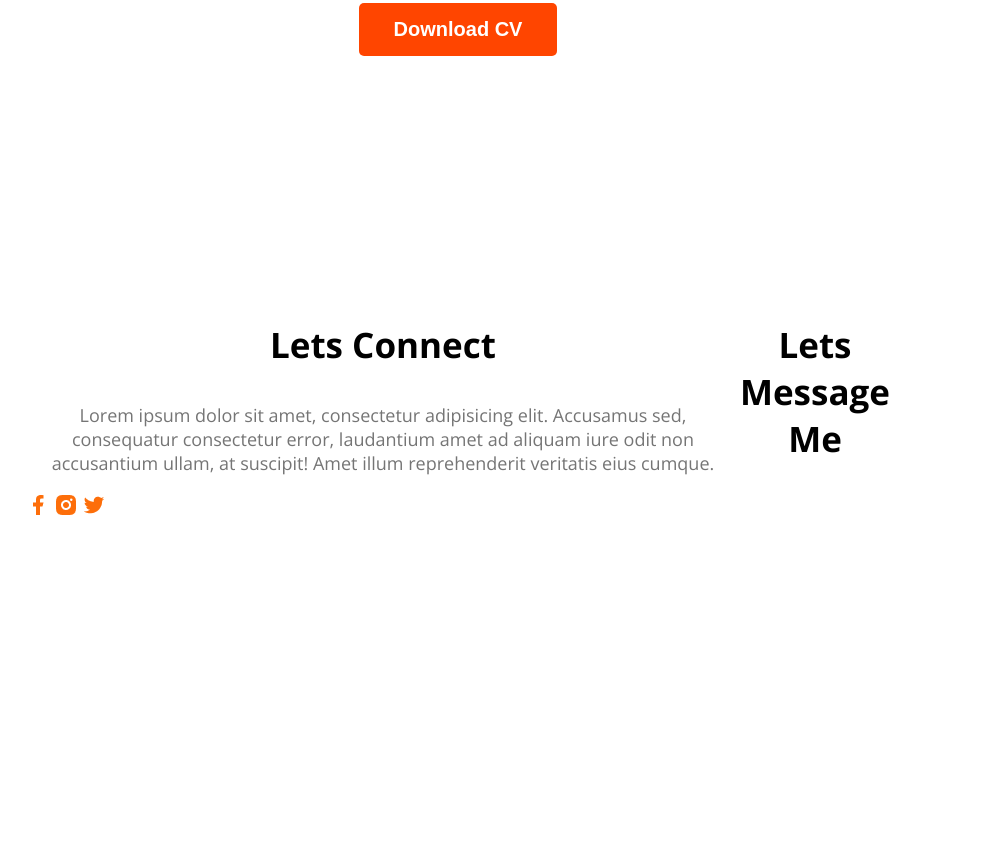
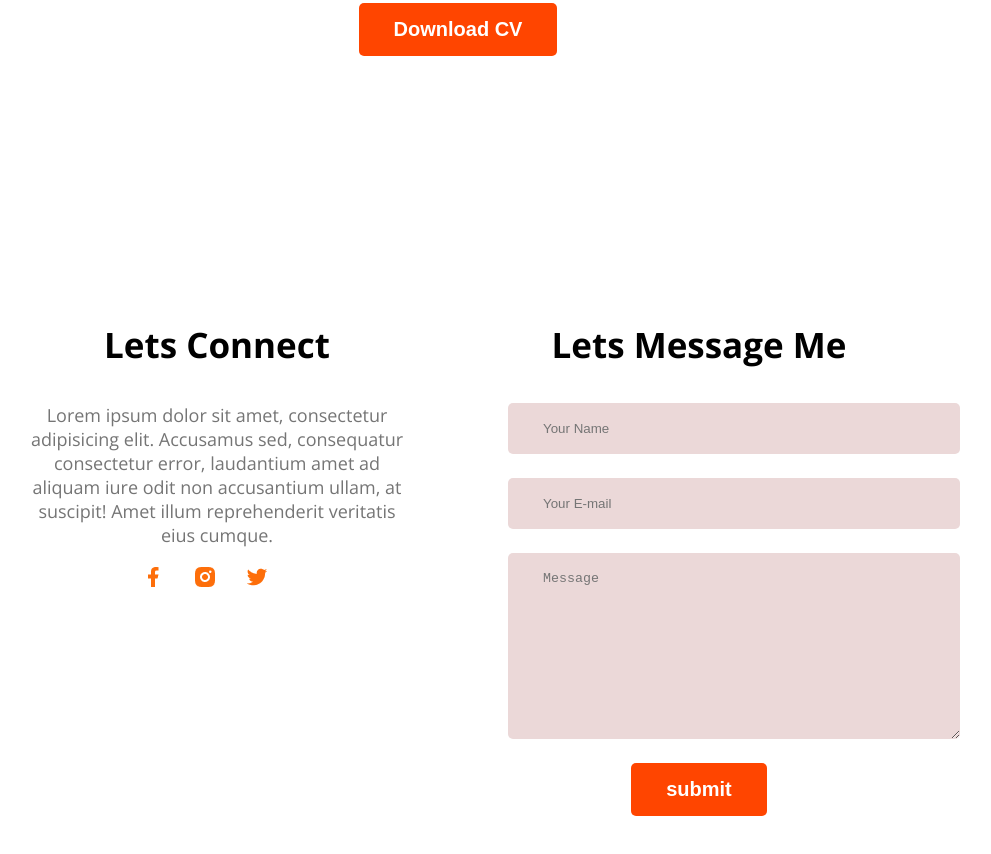
Before and after one commit to HamjaMohtadee04/portfolio, a plain HTML site: page index.html in a window 1280 px wide. Shown: the part 3080-3934 px from the top of the page, without its empty margins (182-1173 px from the left). Before the commit the page ends 3740 px from the top, so only its background shows below. Drawn offline with nearby package versions, Linux system fonts and the light colour scheme.

Commit message:
footer updaated

```diff
--- a/index.html
+++ b/index.html
@@ -150,6 +150,13 @@
 </div>
 <div class="footer-column">
     <h3 class="section-title">Lets Message Me</h3>
+    <form class="contact" action="">
+        <input type="text" placeholder="Your Name">
+
+        <input type="email" name="" id="" placeholder="Your E-mail">
+        <textarea placeholder="Message" name="" id="" cols="30" rows="10"></textarea>
+        <input class="btn-primary" type="submit" value="submit">
+    </form>
 </div>
     </footer>
 </body>
--- a/style/styles.css
+++ b/style/styles.css
@@ -162,4 +162,23 @@ footer{
     background: #fff;
     padding: 130px 200px;
     margin-top: 100px;
+    gap: 100px;
+    text-align: center;
 }
+
+.footer-column{
+    width: 50%;
+}
+.social-links a{
+    margin-right: 24px;
+}
+.contact input[type="text"],.contact input[type="email"], textarea{
+    display: block;
+    margin-bottom: 24px;
+    padding: 18px 35px;
+    color: #050505;
+    border-radius: 5px;
+    background: rgb(235, 216, 216);
+    border: 0;
+    width: 100%;
+}
```
